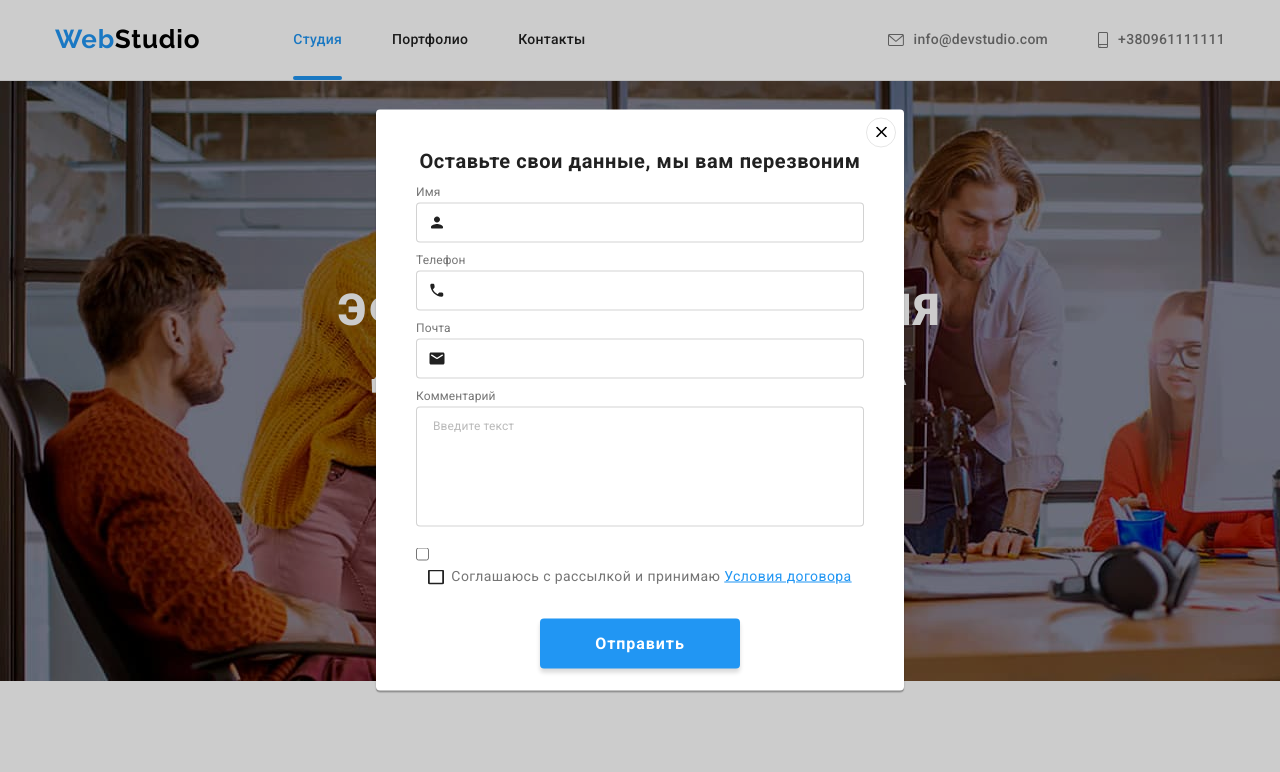
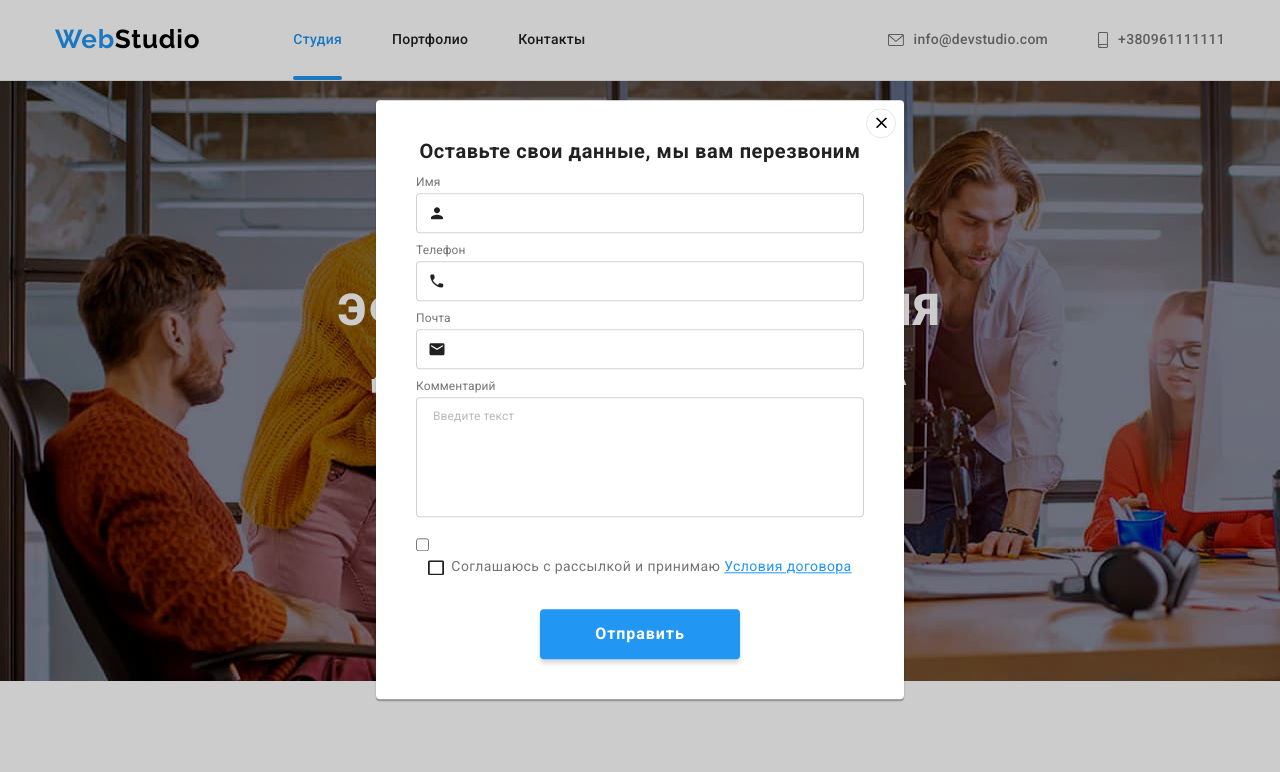
Before and after one commit to yevhensmirnov/goit-markup-hw-06, a plain HTML site: page index.html in a window 1280 px wide. Both pictures are taken after a click on the button "Заказать услугу". Shown: the top 772 px of the page. Drawn offline with nearby package versions, Linux system fonts and the light colour scheme.

Commit message:
Update style.css

```diff
--- a/css/style.css
+++ b/css/style.css
@@ -591,7 +591,6 @@ img {
   left: 50%;
   transform: translate(-50%, -50%);
   width: 528px;
-  height: 581px;
   background-color: #ffffff;
   box-shadow: 0px 1px 3px rgba(0, 0, 0, 0.12), 0px 1px 1px rgba(0, 0, 0, 0.14),
     0px 2px 1px rgba(0, 0, 0, 0.2);
@@ -612,7 +611,9 @@ img {
   cursor: pointer;
 }
 .modal-btn-icon {
-  fill: #000000;
+  color: var(--primary-logo-color);
+  fill: currentColor;
+  transition: color var(--transition-duration) var(--transition-timing-function);
 }
 .contact-form {
   padding: 40px;
@@ -741,6 +742,7 @@ img {
   display: flex;
   justify-content: center;
   align-items: center;
+  padding: 0;
   font-weight: 400;
   font-size: 14px;
   line-height: 1.714;
```
